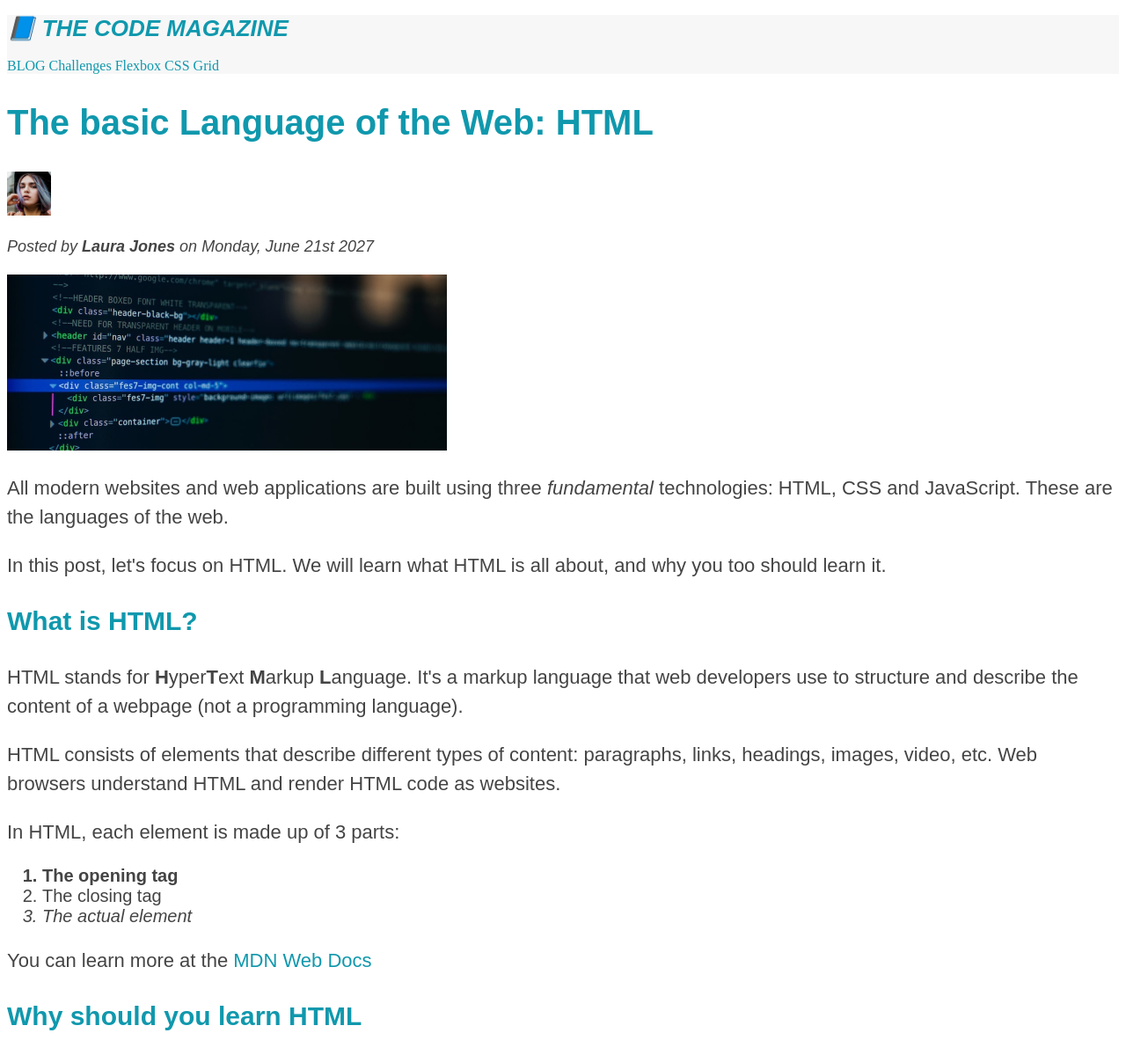
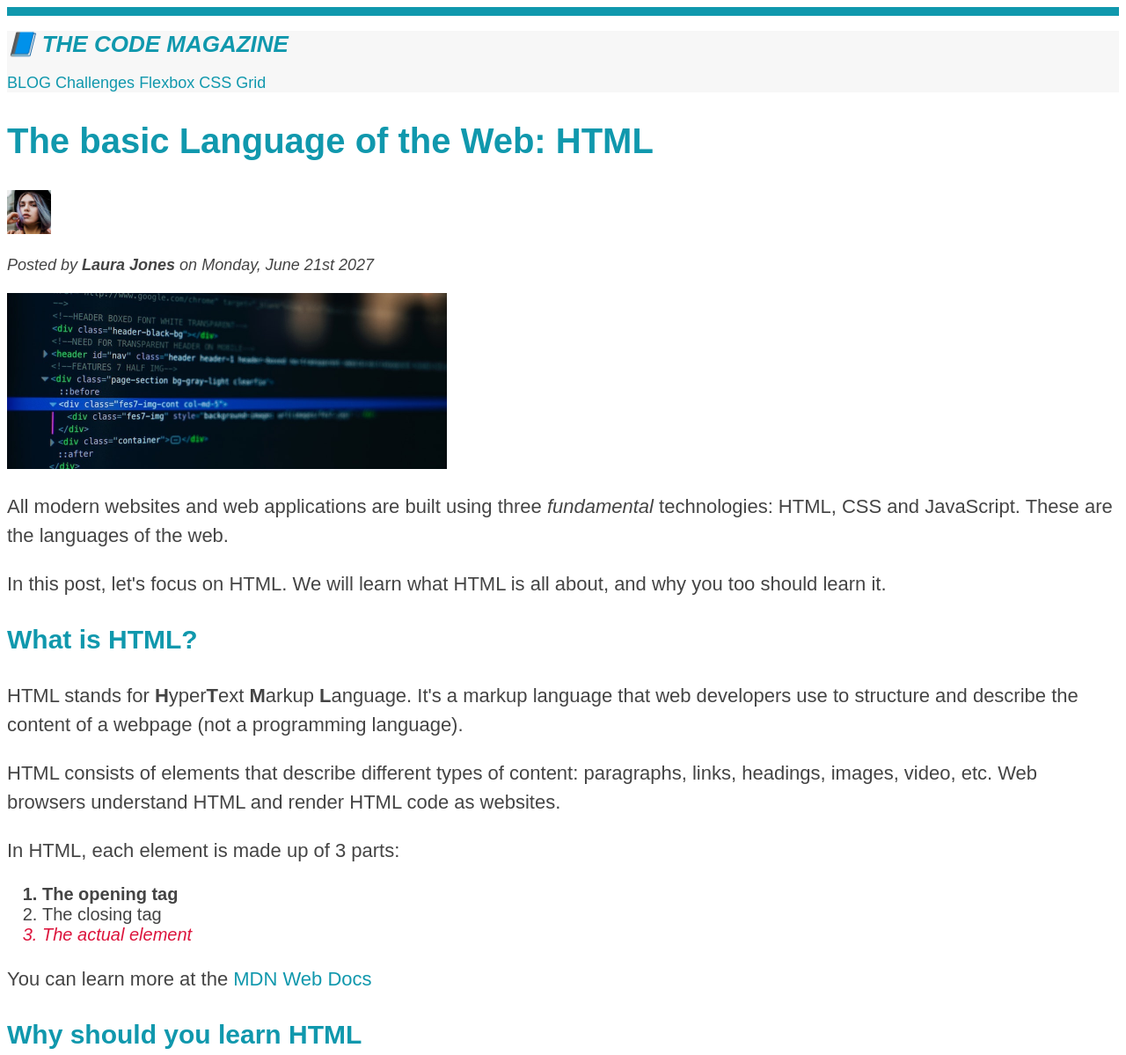
Before and after one commit to VictorHxHugo/HTML-CSS-Fundamentals, a plain HTML site: page index.html in a window 1280 px wide. Shown: the top 1199 px of the page at 88% size. Drawn offline with Linux system fonts and the light colour scheme.

Commit message:
Inheritance and the Universal Selector

```diff
--- a/style.css
+++ b/style.css
@@ -1,11 +1,11 @@
-h1,
-h2,
-h3,
-h4,
-p,
-li {
+* {
+  /* order-top: 10px solid #1098ad; */
+}
+
+body {
   font-family: sans-serif;
   color: #444;
+  border-top: 10px solid #1098ad;
 }
 
 h1,
@@ -94,7 +94,7 @@ li:last-child {
 }
 
 li:nth-child(3) {
-  /* color: crimson; */
+  color: crimson;
 }
 
 /* Misconception: this won't work! */
@@ -122,10 +122,12 @@ a:active {
   background-color: black;
   font-style: italic;
 }
+
 /* LVHA */
 
 /* CSS Theory #1: Conflicts Between Selectors (priority order = id->last class->first class->elements */
 
+/*
 #copyright {
   color: red;
 }
@@ -141,3 +143,13 @@ a:active {
 footer p {
   color: green !important;
 }
+*/
+
+/*
+nav a:link, nav p {
+  font-size: 18px;
+} */
+
+nav {
+  font-size: 18px;
+}
```
